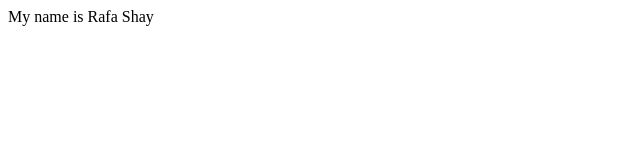
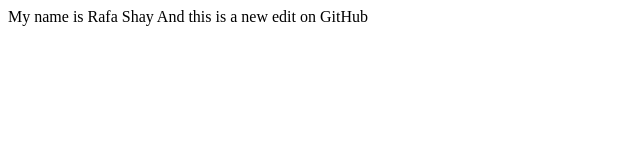
Before and after one commit to shaydpines/frontend-simplified-repository, a plain HTML site: page index.html in a window 1280 px wide. Shown: the whole page, without its empty margins (0-640 px from the left). Drawn offline with Linux system fonts and the light colour scheme.

Commit message:
git commit check

```diff
--- a/index.html
+++ b/index.html
@@ -7,5 +7,7 @@
 </head>
 <body>
     My name is Rafa Shay
+
+    And this is a new edit on GitHub
 </body>
 </html>
```
